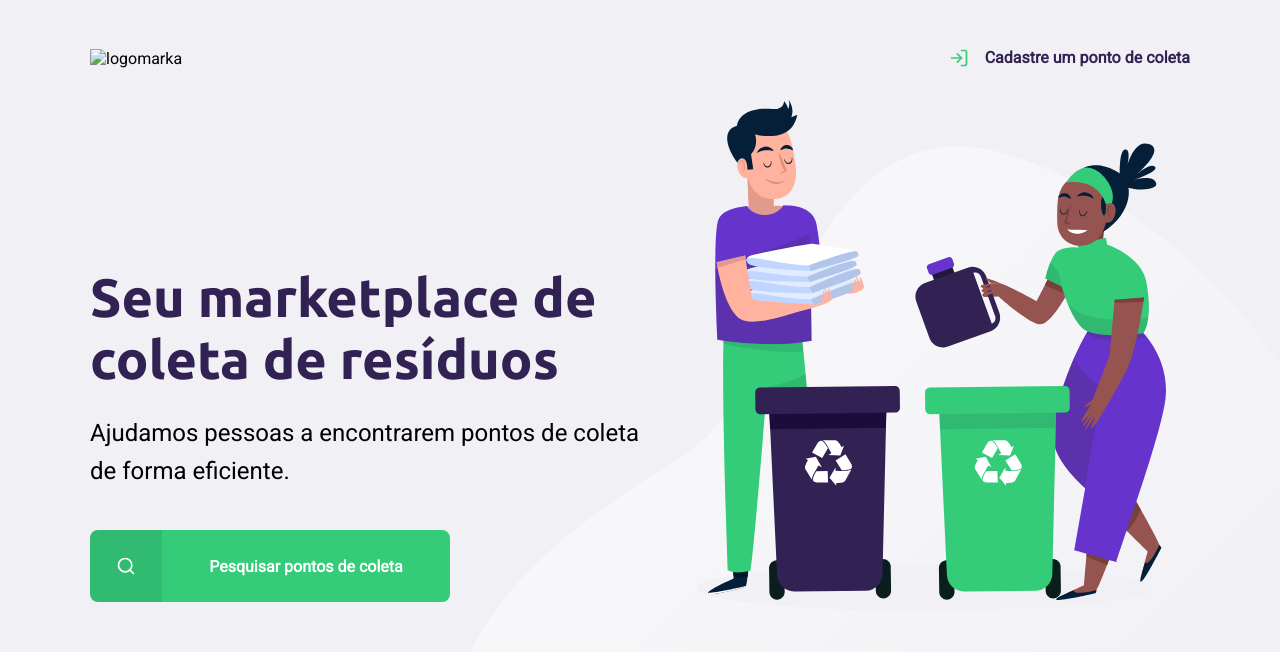
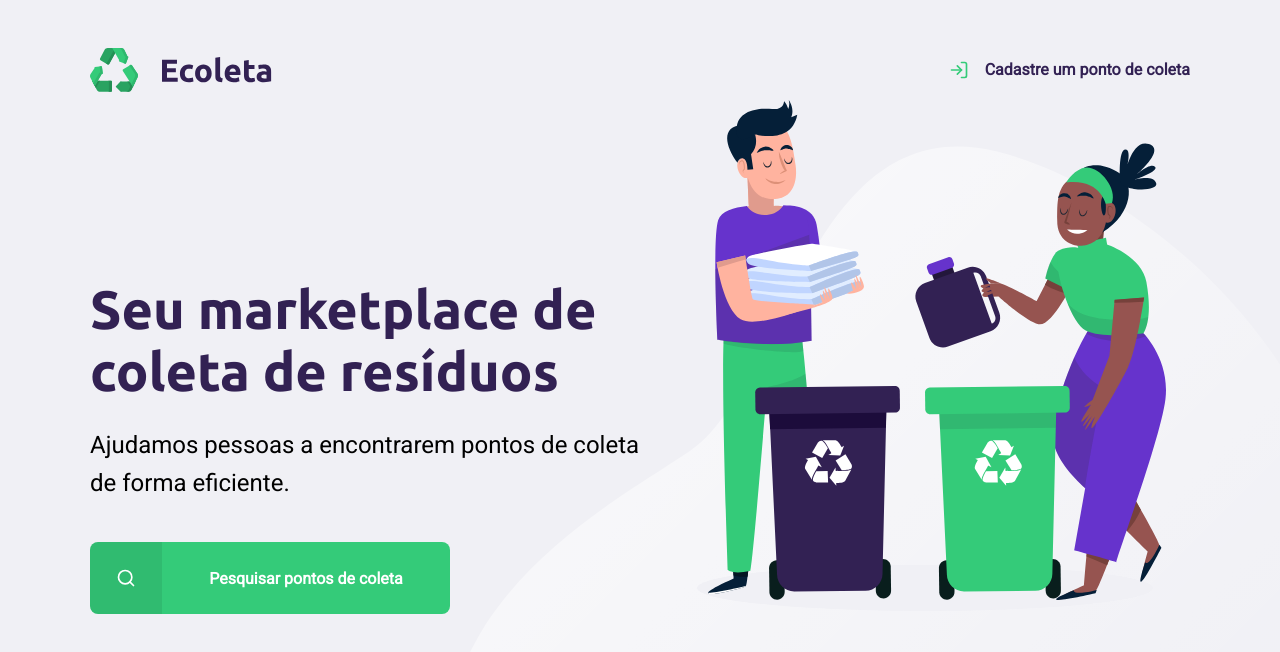
Before and after one commit to luteroelavoco/ecoleta, a website: page index.html in a window 1280 px wide. Drawn offline with Linux system fonts and the light colour scheme; the site is published under a folder, as on GitHub Pages, so addresses that start at the root find nothing.

Commit message:
Ajustes feitos

```diff
--- a/index.html
+++ b/index.html
@@ -17,7 +17,7 @@
     <div id="page-home">
         <div class="content">
             <header>
-                <img src="/assets/logo.svg" alt="logomarka">
+                <img src="assets/logo.svg" alt="logomarka">
                 <a href="#"> <span></span> Cadastre um ponto de coleta</a>
             </header>
             <main>
--- /dev/null
+++ b/package.json
@@ -0,0 +1,5 @@
+{
+  "dependencies": {
+    "gh-pages": "^3.0.0"
+  }
+}
```
Also changed, not shown: 2 other files.
